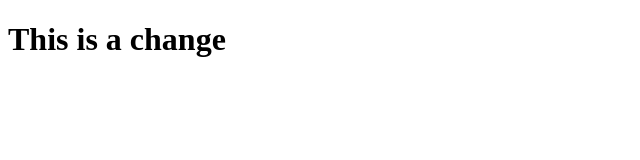
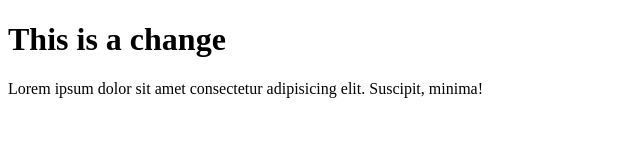
Before and after one commit to kush-muhamad/git-collab, a plain HTML site: page index.html in a window 1280 px wide. Shown: the whole page, without its empty margins (0-640 px from the left). Drawn offline with Linux system fonts and the light colour scheme.

```diff
--- a/index.html
+++ b/index.html
@@ -8,5 +8,8 @@
 </head>
 <body>
     <h1>This is a change</h1>
+    <p>
+        Lorem ipsum dolor sit amet consectetur adipisicing elit. Suscipit, minima!
+    </p>
 </body>
 </html>
--- /dev/null
+++ b/style.css
@@ -0,0 +1,3 @@
+body {
+    color: blue;
+}
```
